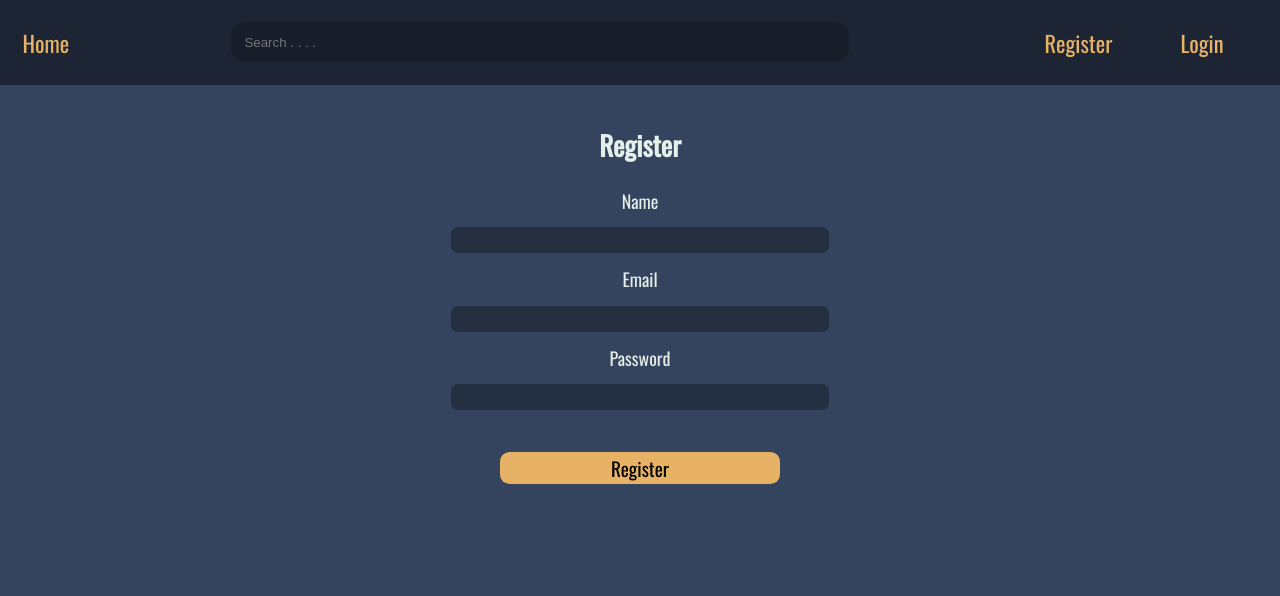
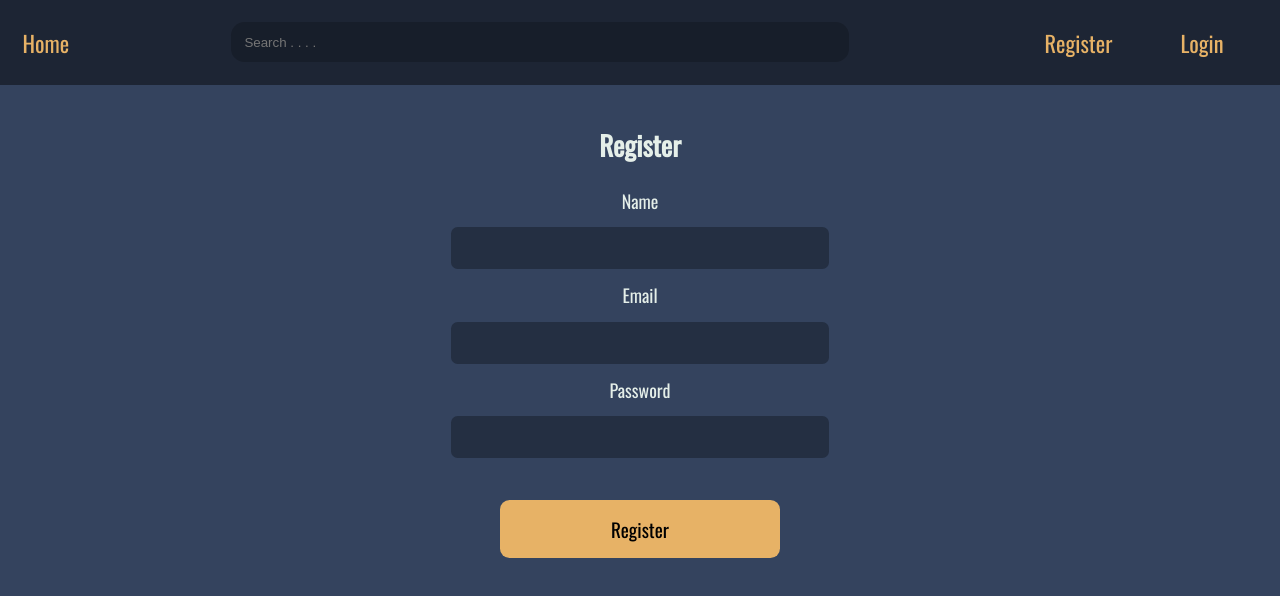
Before and after one commit to oanadonose/bookshare_frontend, a React (Create React App) app: page /register in a window 1280 px wide. Shown: the top 596 px of the page. Built offline with nearby package versions, Linux system fonts and the light colour scheme.

Commit message:
changed hyperlinks to Link to from react-router-dom

```diff
--- a/src/components/Account.js
+++ b/src/components/Account.js
@@ -1,5 +1,5 @@
 import React from 'react';
-import { BrowserRouter, Route } from 'react-router-dom';
+import { BrowserRouter, Route, Link } from 'react-router-dom';
 import LoginPage from '../pages/LoginPage';
 import styles from './Account.module.scss';
 
@@ -8,16 +8,16 @@
 	if(isLoggedIn=='true') {
 		return (
 			<div className={styles['loggedin']}>
-				<a href='/'>My books</a>
-				<a href='/logout'>Logout</a>
+				<Link to='/'>My books</Link>
+				<Link to='/logout'>Logout</Link>
 			</div>
 		)
 	}
 	else {
 		return (
 			<div className={styles['guest']}>
-				<a href='/register'>Register</a>
-				<a href='/login'>Login</a>
+				<Link to='/register'>Register</Link>
+				<Link to='/login'>Login</Link>
 			</div>
 		)
 	}
--- a/src/components/Header.js
+++ b/src/components/Header.js
@@ -1,11 +1,12 @@
 import React from 'react';
+import { Link } from 'react-router-dom';
 import Account from './Account.js';
 import styles from './Header.module.scss';
 
 const Header = (props) => {
 	return (
 		<div className={styles['header']}>
-			<a href='/'>Home</a>
+			<Link to='/'>Home</Link>
 			<input className={styles['search-bar']} type='search' placeholder='Search . . . . '></input>
 			<Account className={styles['account-bar']} isLoggedIn='false'/>
 		</div>
--- a/src/pages/Forms.module.scss
+++ b/src/pages/Forms.module.scss
@@ -14,7 +14,7 @@
     border: none;
     border-radius: 0.5em;
     width: 100%;
-    height: 3vh;
+    height: 3em;
     margin: 1em;
 
     @media screen and (min-width: $tablet-bp) {
@@ -38,7 +38,7 @@
     border: none;
     border-radius: 0.5em;
     width: 50%;
-    height: 4vh;
+    height: 3em;
     margin: 1.5em;
 
     @media screen and (min-width: $desktop-bp) {
```
